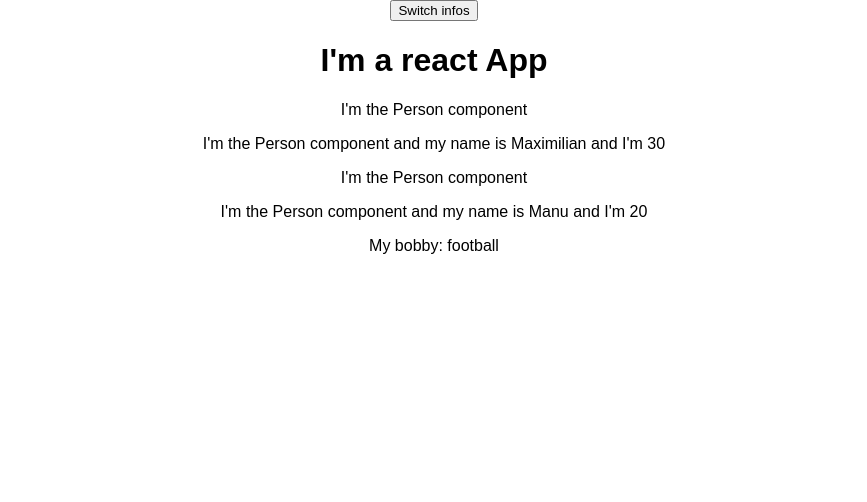
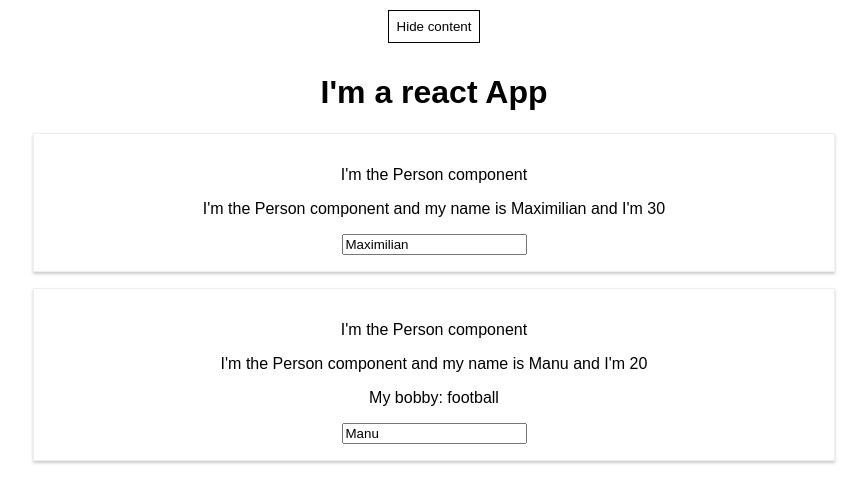
Before and after one commit to LoredanaBratu/React-course-udemy, a React (Create React App) app: page / in a window 1280 px wide. Shown: the top 502 px of the page, without its empty margins (206-1073 px from the left). Built offline with nearby package versions, Linux system fonts and the light colour scheme.

Commit message:
new code

```diff
--- a/src/App.js
+++ b/src/App.js
@@ -1,51 +1,92 @@
-import React, { useState } from "react";
+import React, { useState, Component } from "react";
 import "./App.css";
 import Person from "./Person/Person";
 
 // useState  always returns an array with 2 elements (current state and a function taht allows to update the state )
 //useState->array
 
-// class App extends Component {
-//   state = {
+class App extends Component {
+  state = {
+    persons: [
+      { name: "Maximilian", age: 30 },
+      { name: "Manu", age: 20 },
+    ],
+    showPersons: true,
+  };
+
+  // const app = (props) => {
+  //   const [personsState, setPersonsState] = useState({
   //     persons: [
   //       { name: "Maximilian", age: 30 },
-//       { name: "Manu", age: 20 }
+  //       { name: "Manu", age: 20 },
+  //     ],
+  //   });
+
+  // const handleSwitchName = () => {
+  //   // this.setState({
+  //   setPersonsState({
+  //     persons: [
+  //       { name: "Emilian", age: 20 },
+  //       { name: "Thomas", age: 30 }
   //     ]
-//   };
-
-const app = props => {
-  const [personsState, setPersonsState] = useState({
+  //   });
+  // };
+  handleSwitchName = (newName) => {
+    this.setState({
       persons: [
-      { name: "Maximilian", age: 30 },
-      { name: "Manu", age: 20 }
-    ]
-  });
-
-  const handleSwitchName = () => {
-    // this.setState({
-    setPersonsState({
-      persons: [
-        { name: "Emilian", age: 20 },
-        { name: "Thomas", age: 30 }
-      ]
+        { name: newName, age: 20 },
+        { name: "Thomas", age: 30 },
+      ],
     });
   };
 
-  // render() {
+  handleInputChange = (event) => {
+    this.setState({
+      persons: [
+        { name: "Max22", age: 20 },
+        { name: event.target.value, age: 30 },
+      ],
+    });
+  };
+
+  handleTogglePersons = () => {
+    this.setState({
+      showPersons: !this.state.showPersons,
+    });
+  };
+
+  render() {
+    const style = {
+      padding: "8px",
+      cursor: "pointer",
+      margin: "10px auto",
+      background: "white",
+      border: "1px solid black",
+    };
     return (
       <div className="App">
-      <button onClick={handleSwitchName}>Switch infos</button>
+        <button style={style} onClick={this.handleTogglePersons}>
+          Hide content
+        </button>
         <h1>I'm a react App</h1>
+        {this.state.showPersons ? (
+          <div>
             <Person
-        name={personsState.persons[0].name}
-        age={personsState.persons[0].age}
+              // name={this.state.persons[0].name}
+              name={this.state.persons[0].name}
+              age={this.state.persons[0].age}
+              click={this.handleSwitchName}
+              handleChange={this.handleInputChange}
             />
             <Person
-        name={personsState.persons[1].name}
-        age={personsState.persons[1].age}
+              name={this.state.persons[1].name}
+              age={this.state.persons[1].age}
+              click={this.handleSwitchName.bind(this, "Paul")}
             >
               My bobby: football
             </Person>
+          </div>
+        ) : null}
       </div>
     );
     // return React.createElemen(
@@ -53,8 +94,7 @@
     //   { className: "App" },
     //   React.createElement("h1", "Im a new element")
     // ); //da error
-};
-// }
-
-// export default App;
-export default app;
+  }
+}
+export default App;
+//export default app;
--- /dev/null
+++ b/src/Person/Person.css
@@ -0,0 +1,8 @@
+.person-wrapper {
+  width: 60%;
+  margin: 16px auto;
+  padding: 16px;
+  text-align: center;
+  border: 1px solid #eee;
+  box-shadow: 0 2px 3px #ccc;
+}
--- a/src/Person/Person.js
+++ b/src/Person/Person.js
@@ -1,13 +1,15 @@
 import React from "react";
+import "./Person.css";
 
-const Person = props => {
+const Person = (props) => {
   return (
-    <div>
-      <p>I'm the Person component</p>
+    <div className="person-wrapper">
+      <p onClick={() => props.click("Jhon")}>I'm the Person component</p>
       <p>
         I'm the Person component and my name is {props.name} and I'm {props.age}
       </p>
       <p>{props.children}</p>
+      <input type="text" onChange={props.handleChange} value={props.name} />
     </div>
   );
 };
```
Lines whose indentation alone changed are shown as unchanged.
